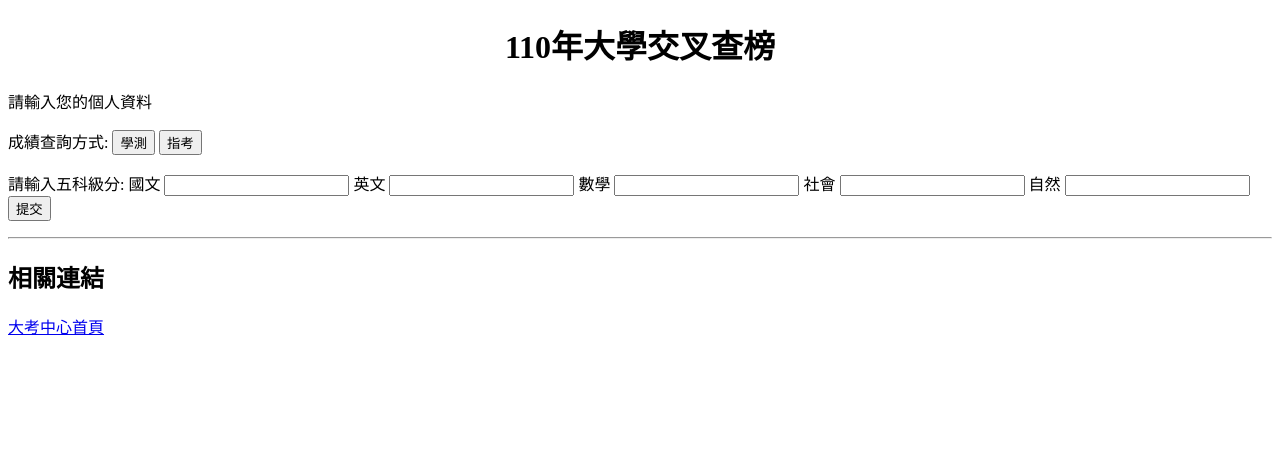
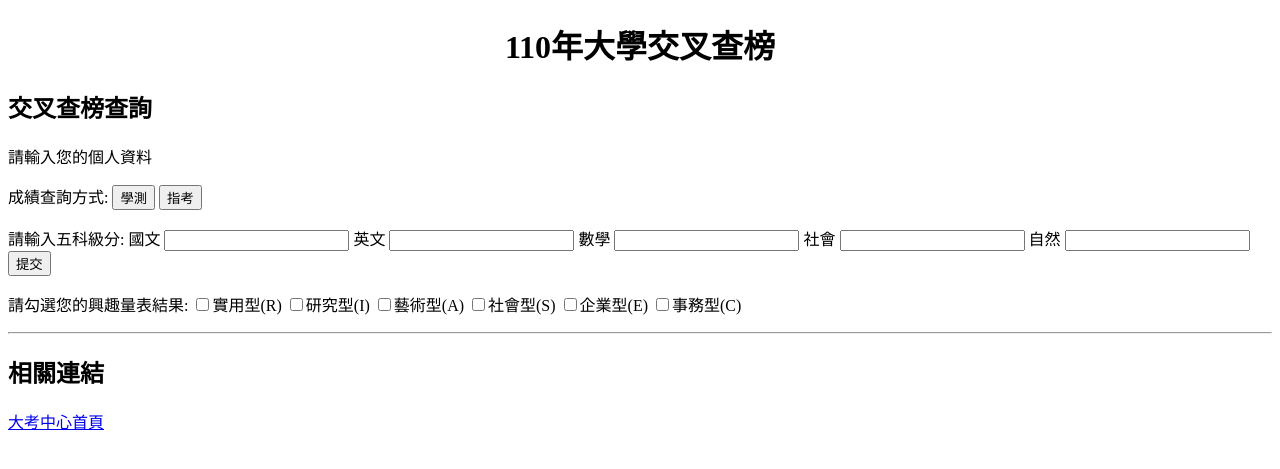
Before and after one commit to itsjeremyhsieh/PHP-Sample, a PHP site: page /Sample.php in a window 1280 px wide. Shown: the top 469 px of the page. Run offline with PHP 8.4, Linux system fonts and the light colour scheme.

Commit message:
added interest scale

```diff
--- a/Sample.php
+++ b/Sample.php
@@ -8,21 +8,35 @@
     <body>
 
     <center><h1>110年大學交叉查榜</h1></center>
+        <h2>交叉查榜查詢</h2>
         <p>請輸入您的個人資料</p>
         <form action="Sample.php" method="post">
             成績查詢方式:
             <input type="submit" name="學測" value="學測">
             <input type="submit" name="指考" value="指考">
         </form>
+
         <form actime="Sample.php" method="post">
 
-           <p>請輸入五科級分:
+            <p>請輸入五科級分:
             國文 <input type="text" name="Chinese" value="">
             英文 <input type="text" name="English" value="">
             數學 <input type="text" name="Math" value="">
             社會 <input type="text" name="Social" value="">
             自然 <input type="text" name="Science" value="">
             <input type="submit" name="submit" value="提交">
+            </p>
+        </form>
+
+        <form actime="Sample.php" method="post">
+            <p>請勾選您的興趣量表結果:
+            <input type="checkbox" name="interest[]" value="R"><label>實用型(R)</label>
+            <input type="checkbox" name="interest[]" value="I"><label>研究型(I)</label>
+            <input type="checkbox" name="interest[]" value="A"><label>藝術型(A)</label>
+            <input type="checkbox" name="interest[]" value="S"><label>社會型(S)</label>
+            <input type="checkbox" name="interest[]" value="E"><label>企業型(E)</label>
+            <input type="checkbox" name="interest[]" value="C"><label>事務型(C)</label>
+            </p>
         </form>
         <hr>
         <h2>相關連結</h2>
```
